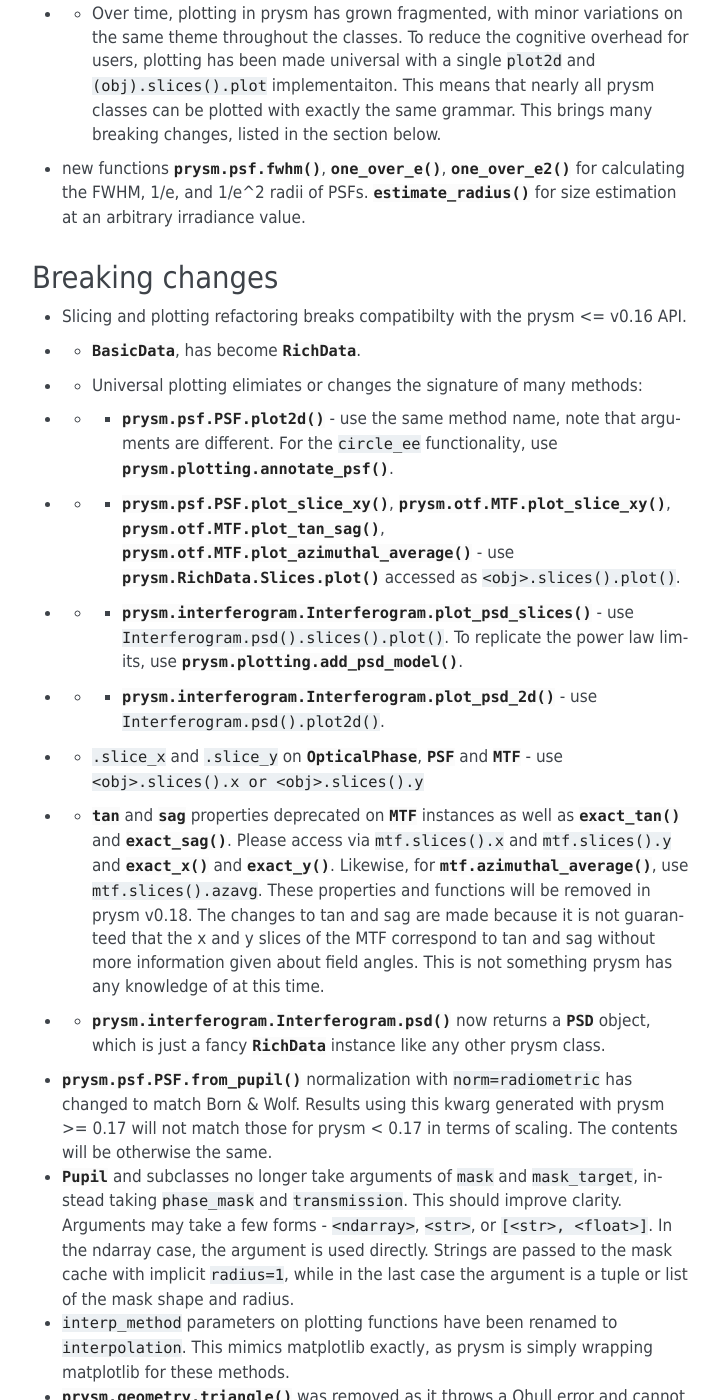
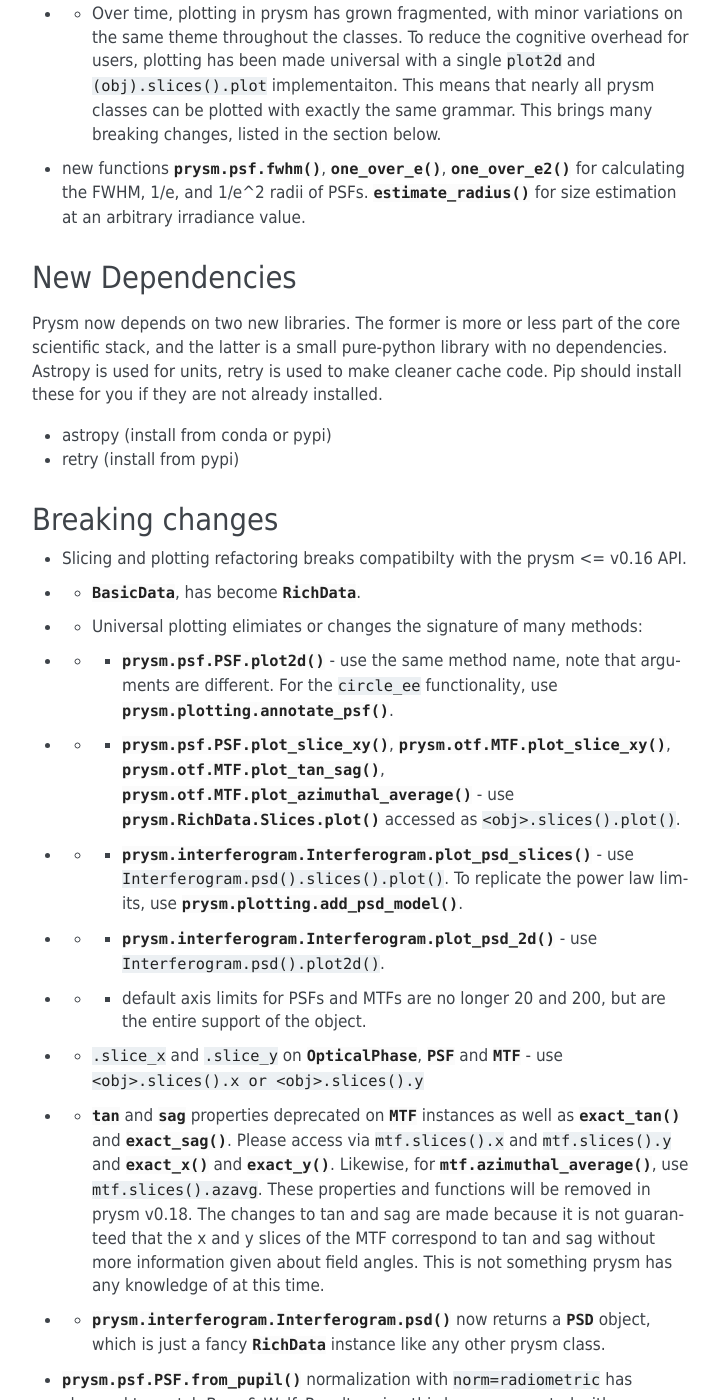
Before and after one commit to brandondube/prysm, a Sphinx documentation site: the page built from docs/source/releases/v0.17.rst, in a window 1280 px wide and 1400 px high, scrolled down 3308 px. Shown: the whole window, without its empty margins (388-1108 px from the left). Built offline with Sphinx 7.4.7, drawn with Linux system fonts in a browser that asks for light colours; pages that are not in the unit, such as notebooks, are missing from menus.

Commit message:
+ deps docs

```diff
--- a/docs/source/releases/v0.17.rst
+++ b/docs/source/releases/v0.17.rst
@@ -77,6 +77,14 @@
 * new functions :meth:`prysm.psf.fwhm`, :meth:`~prysm.psf.one_over_e`, :meth:`~prysm.psf.one_over_e2` for calculating the FWHM, 1/e, and 1/e^2 radii of PSFs.  :meth:`~prysm.psf.estimate_radius` for size estimation at an arbitrary irradiance value.
 
 
+New Dependencies
+================
+
+Prysm now depends on two new libraries.  The former is more or less part of the core scientific stack, and the latter is a small pure-python library with no dependencies.  Astropy is used for units, retry is used to make cleaner cache code.  Pip should install these for you if they are not already installed.
+
+* astropy (install from conda or pypi)
+* retry (install from pypi)
+
 Breaking changes
 ================
 
@@ -87,6 +95,7 @@
 * * *  :meth:`prysm.psf.PSF.plot_slice_xy`, :meth:`prysm.otf.MTF.plot_slice_xy`, :meth:`prysm.otf.MTF.plot_tan_sag`, :meth:`prysm.otf.MTF.plot_azimuthal_average` - use :meth:`prysm.RichData.Slices.plot` accessed as :code:`<obj>.slices().plot()`.
 * * * :meth:`prysm.interferogram.Interferogram.plot_psd_slices` - use :code:`Interferogram.psd().slices().plot()`.  To replicate the power law limits, use :func:`prysm.plotting.add_psd_model`.
 * * * :meth:`prysm.interferogram.Interferogram.plot_psd_2d` - use :code:`Interferogram.psd().plot2d()`.
+* * * default axis limits for PSFs and MTFs are no longer 20 and 200, but are the entire support of the object.
 * * :code:`.slice_x` and :code:`.slice_y` on :class:`~prysm._phase.OpticalPhase`, :class:`~prysm.psf.PSF` and :class:`~prysm.otf.MTF` - use :code:`<obj>.slices().x or <obj>.slices().y`
 * * :attr:`tan` and :attr:`sag` properties deprecated on :class:`~prysm.otf.MTF` instances as well as :meth:`exact_tan` and :meth:`exact_sag`.  Please access via :code:`mtf.slices().x` and :code:`mtf.slices().y` and :meth:`~prysm.otf.MTF.exact_x` and :meth:`~prysm.otf.MTF.exact_y`.  Likewise, for :meth:`mtf.azimuthal_average`, use :code:`mtf.slices().azavg`.  These properties and functions will be removed in prysm v0.18.  The changes to tan and sag are made because it is not guaranteed that the x and y slices of the MTF correspond to tan and sag without more information given about field angles.  This is not something prysm has any knowledge of at this time.
 * * :meth:`prysm.interferogram.Interferogram.psd` now returns a :class:`~prysm.interferogram.PSD` object, which is just a fancy :class:`~prysm._richdata.RichData` instance like any other prysm class.
```
